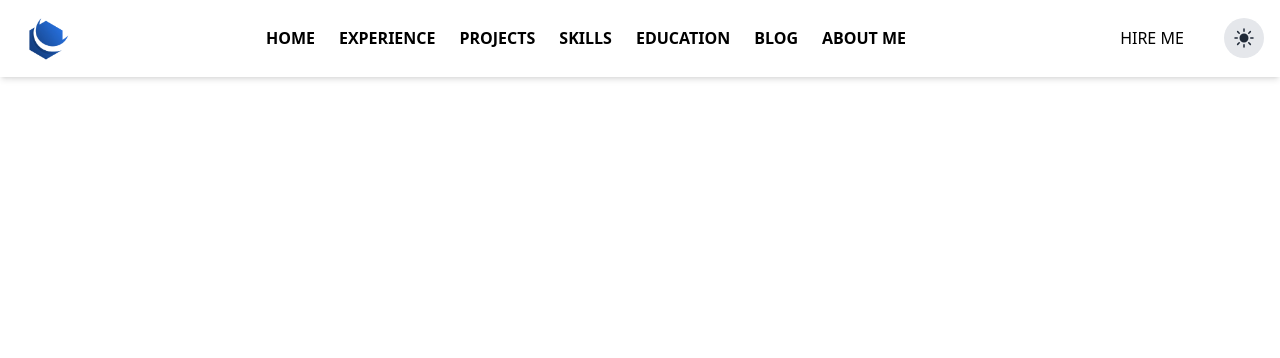
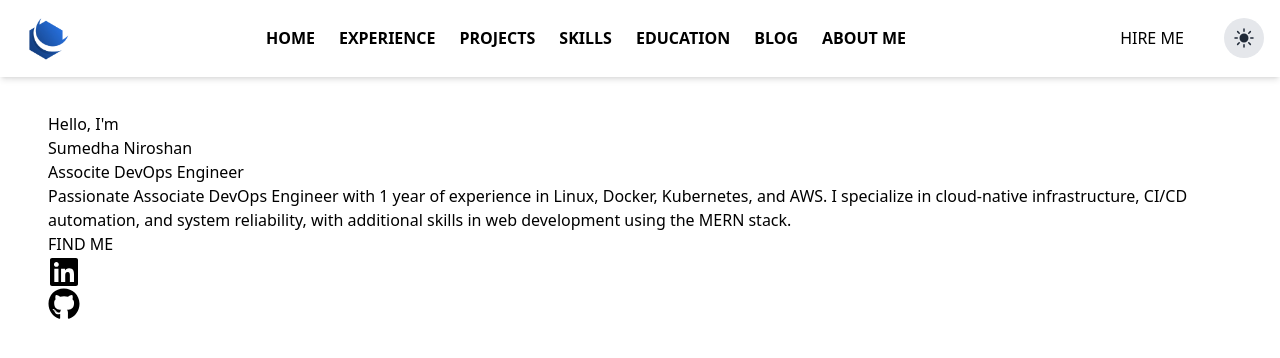
Before and after one commit to sumedha-niroshan/portfolio-, a Next.js app: page / in a window 1280 px wide. Shown: the top 358 px of the page. Built offline with nearby package versions, Linux system fonts and the light colour scheme.

Commit message:
Hero section partially createt

```diff
--- a/package.json
+++ b/package.json
@@ -12,7 +12,8 @@
     "@heroicons/react": "^2.2.0",
     "next": "15.1.3",
     "react": "^19.0.0",
-    "react-dom": "^19.0.0"
+    "react-dom": "^19.0.0",
+    "react-icons": "^5.4.0"
   },
   "devDependencies": {
     "@eslint/eslintrc": "^3",
--- /dev/null
+++ b/src/app/[components]/HeroSection.jsx
@@ -0,0 +1,35 @@
+import React from "react";
+import Link from "next/link";
+import { FaLinkedin } from "react-icons/fa";
+import { FaGithub } from "react-icons/fa";
+
+function HeroSection() {
+  return (
+    <div>
+      <div>Hello, I'm</div>
+      <div>Sumedha Niroshan</div>
+      <div>Associte DevOps Engineer</div>
+      <p>
+        Passionate Associate DevOps Engineer with 1 year of experience in Linux,
+        Docker, Kubernetes, and AWS. I specialize in cloud-native
+        infrastructure, CI/CD automation, and system reliability, with
+        additional skills in web development using the MERN stack.
+      </p>
+
+      <p>FIND ME</p>
+      <div>
+        <Link
+          href={"https://www.linkedin.com/in/sumedha-niroshan/"}
+          target="_blank"
+        >
+          <FaLinkedin className="w-8 h-8" />
+        </Link>
+        <Link href={"https://github.com/sumedha-niroshan"} target="_blank">
+          <FaGithub className="w-8 h-8" />
+        </Link>
+      </div>
+    </div>
+  );
+}
+
+export default HeroSection;
--- a/src/app/page.js
+++ b/src/app/page.js
@@ -1,10 +1,14 @@
+import HeroSection from "./[components]/HeroSection";
 import Navbar from "./[components]/NavBar";
 import Image from "next/image";
 
 export default function Home() {
   return (
-    <main className="flex min-h-screen ">
+    <main className="flex min-h-screen flex-col ">
       <Navbar />
+      <div className="container mt-24 mx-auto px-12 py-4">
+        <HeroSection />
+      </div>
     </main>
   );
 }
```
Also changed, not shown: 1 other file (tests, documents, lock files or other folders).
